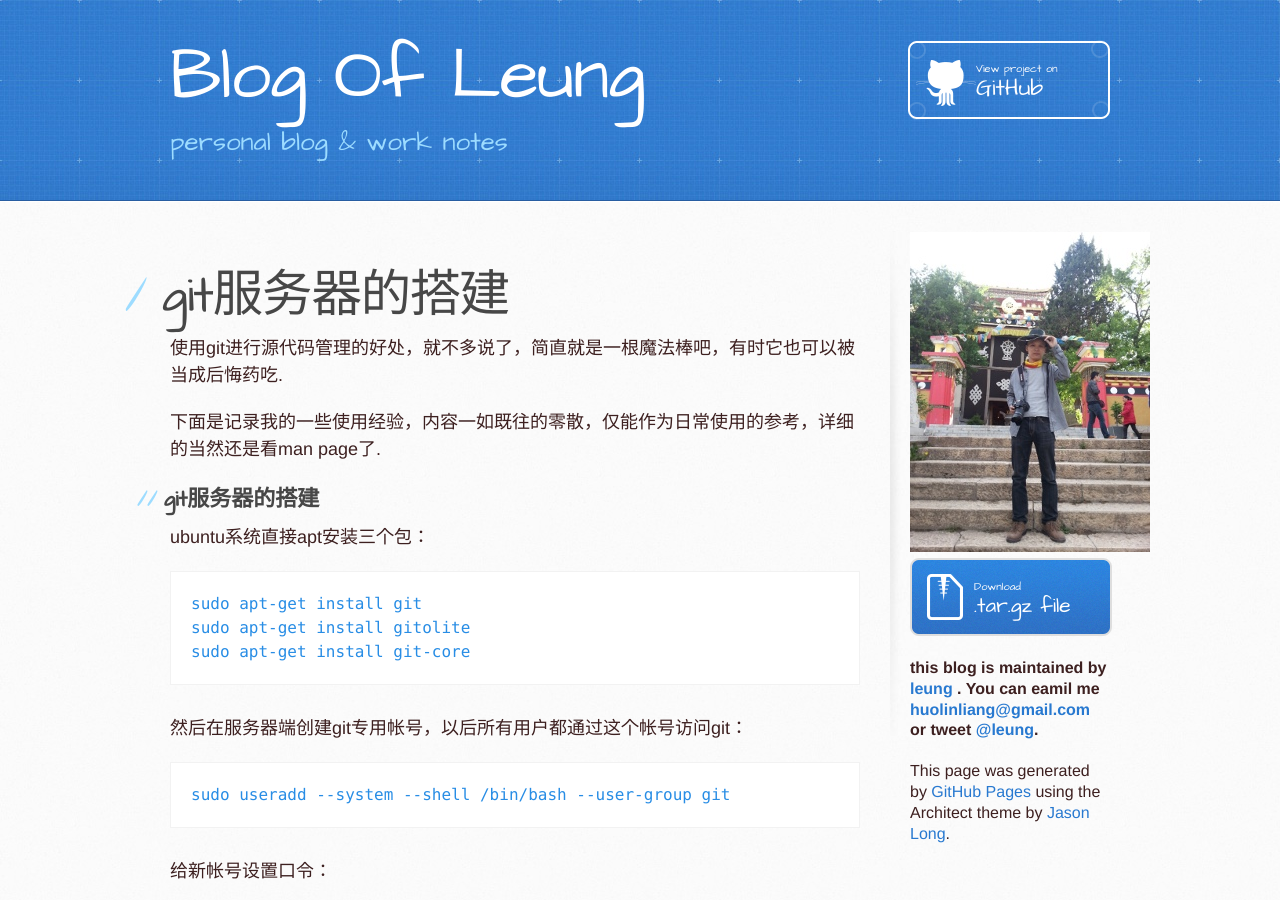
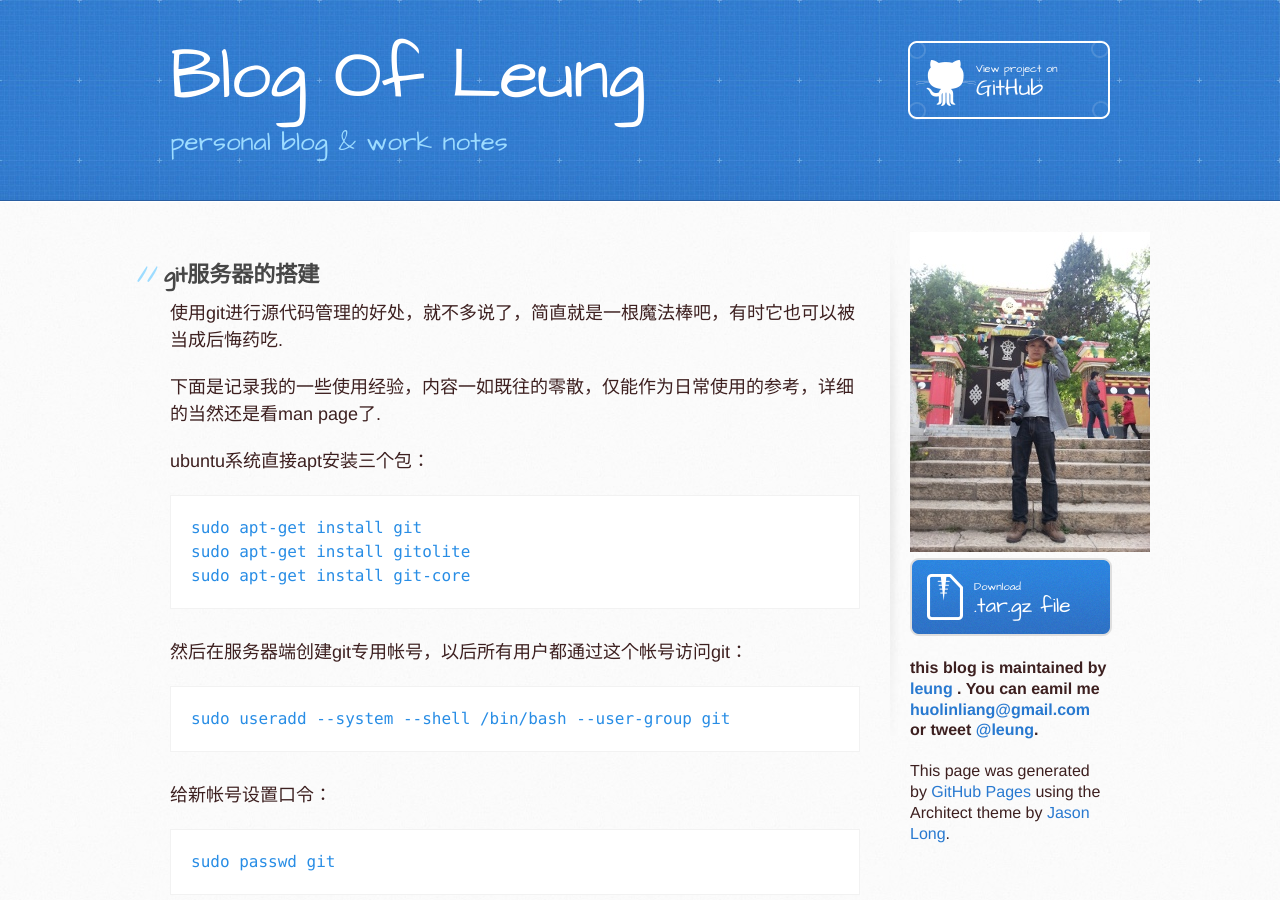
Before and after one commit to huolinliang/blog_leung, a Jekyll site: the page built from _posts/2013-11-28-git-man.html, in a window 1280 px wide and 900 px high. Built offline with Jekyll 4.4.1, drawn with Linux system fonts in a browser that asks for light colours; Markdown is read by kramdown in place of the engine named in the settings; comment, search, counter and statistics services are not loaded.

Commit message:
wrong title size

```diff
--- a/_posts/2013-11-28-git-man.html
+++ b/_posts/2013-11-28-git-man.html
@@ -3,13 +3,12 @@ layout: default
 title: git服务器的搭建
 ---
 
-<h1>git服务器的搭建</h1>
+<h2>git服务器的搭建</h2>
 
 <p>使用git进行源代码管理的好处，就不多说了，简直就是一根魔法棒吧，有时它也可以被当成后悔药吃.</p>
 
 <p>下面是记录我的一些使用经验，内容一如既往的零散，仅能作为日常使用的参考，详细的当然还是看man page了.</p>
 
-<h2>git服务器的搭建</h2>
 
 <p>ubuntu系统直接apt安装三个包：</p>
 
```
